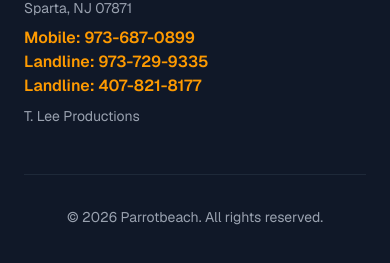
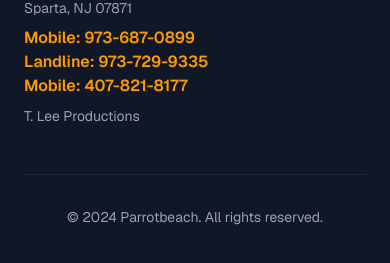
Before and after one commit to w5962921/my-v0-website, a Next.js app: page / in a window 390 px wide. Shown: the part 9073-9336 px from the top of the page. Built offline with nearby package versions, Linux system fonts and the light colour scheme.

Commit message:
Update footer: new phone number placeholder and year 2024

```diff
--- a/app/about/page.tsx
+++ b/app/about/page.tsx
@@ -274,12 +274,12 @@ export default function About() {
               <p className="text-gray-400 text-sm">Sparta, NJ 07871</p>
               <p className="text-amber-500 font-semibold mt-2">Mobile: 973-687-0899</p>
               <p className="text-amber-500 font-semibold">Landline: 973-729-9335</p>
-              <p className="text-amber-500 font-semibold">Landline: 407-821-8177</p>
+              <p className="text-amber-500 font-semibold">Mobile: 407-821-8177</p>
               <p className="text-gray-400 text-sm mt-2">T. Lee Productions</p>
             </div>
           </div>
           <div className="border-t border-gray-800 pt-8 text-center text-gray-400 text-sm">
-            <p>&copy; 2026 Parrotbeach. All rights reserved.</p>
+            <p>&copy; 2024 Parrotbeach. All rights reserved.</p>
           </div>
         </div>
       </footer>
--- a/app/contact/page.tsx
+++ b/app/contact/page.tsx
@@ -265,10 +265,10 @@ function ContactContent() {
             <div><h3 className="font-serif font-bold text-amber-500 text-lg mb-4">Parrotbeach</h3><p className="text-gray-400 text-sm">Luxury travel experiences for discerning travelers.</p></div>
             <div><h4 className="font-semibold mb-4 text-white">Discover</h4><ul className="space-y-2 text-gray-400 text-sm"><li><Link href="/destinations">Destinations</Link></li><li><Link href="/experiences">Experiences</Link></li><li><Link href="/services">Services</Link></li></ul></div>
             <div><h4 className="font-semibold mb-4 text-white">Company</h4><ul className="space-y-2 text-gray-400 text-sm"><li><Link href="/about">About Us</Link></li><li><Link href="/faq">FAQ</Link></li><li><Link href="/contact">Contact</Link></li></ul></div>
-            <div><h4 className="font-semibold mb-4 text-white">Contact</h4><p className="text-gray-400 text-sm">Gary Seitz</p><p className="text-gray-400 text-sm">13 Green Apple Ct</p><p className="text-gray-400 text-sm">Sparta, NJ 07871</p><p className="text-amber-500 font-semibold mt-2">Mobile: 973-687-0899</p><p className="text-amber-500 font-semibold">Landline: 973-729-9335</p>              <p className="text-amber-500 font-semibold">Landline: 407-821-8177</p>
+            <div><h4 className="font-semibold mb-4 text-white">Contact</h4><p className="text-gray-400 text-sm">Gary Seitz</p><p className="text-gray-400 text-sm">13 Green Apple Ct</p><p className="text-gray-400 text-sm">Sparta, NJ 07871</p><p className="text-amber-500 font-semibold mt-2">Mobile: 973-687-0899</p><p className="text-amber-500 font-semibold">Landline: 973-729-9335</p>              <p className="text-amber-500 font-semibold">Mobile: 407-821-8177</p>
 <p className="text-gray-400 text-sm mt-2">T. Lee Productions</p></div>
           </div>
-          <div className="border-t border-gray-800 pt-8 text-center text-gray-400 text-sm">&copy; 2026 Parrotbeach. All rights reserved.</div>
+          <div className="border-t border-gray-800 pt-8 text-center text-gray-400 text-sm">&copy; 2024 Parrotbeach. All rights reserved.</div>
         </div>
       </footer>
     </div>
--- a/app/destinations/page.tsx
+++ b/app/destinations/page.tsx
@@ -408,13 +408,13 @@ export default function DestinationsPage() {
               <p className="text-gray-400 text-sm">Sparta, NJ 07871</p>
               <p className="text-amber-500 font-semibold mt-2">Mobile: 973-687-0899</p>
               <p className="text-amber-500 font-semibold">Landline: 973-729-9335</p>
-                            <p className="text-amber-500 font-semibold">Landline: 407-821-8177</p>
+                            <p className="text-amber-500 font-semibold">Mobile: 407-821-8177</p>
 
               <p className="text-gray-400 text-sm mt-2">T. Lee Productions</p>
             </div>
           </div>
           <div className="border-t border-gray-800 pt-8 text-center text-gray-400 text-sm">
-            <p>&copy; 2026 Parrotbeach. All rights reserved.</p>
+            <p>&copy; 2024 Parrotbeach. All rights reserved.</p>
           </div>
         </div>
       </footer>
--- a/app/experiences/page.tsx
+++ b/app/experiences/page.tsx
@@ -294,13 +294,13 @@ export default function ExperiencesPage() {
               <p className="text-gray-400 text-sm">Sparta, NJ 07871</p>
               <p className="text-amber-500 font-semibold mt-2">Mobile: 973-687-0899</p>
               <p className="text-amber-500 font-semibold">Landline: 973-729-9335</p>
-                            <p className="text-amber-500 font-semibold">Landline: 407-821-8177</p>
+                            <p className="text-amber-500 font-semibold">Mobile: 407-821-8177</p>
 
               <p className="text-gray-400 text-sm mt-2">T. Lee Productions</p>
             </div>
           </div>
           <div className="border-t border-gray-800 pt-8 text-center text-gray-400 text-sm">
-            <p>&copy; 2026 Parrotbeach. All rights reserved.</p>
+            <p>&copy; 2024 Parrotbeach. All rights reserved.</p>
           </div>
         </div>
       </footer>
--- a/app/faq/page.tsx
+++ b/app/faq/page.tsx
@@ -389,13 +389,13 @@ export default function FAQ() {
               <p className="text-gray-400 text-sm">Sparta, NJ 07871</p>
               <p className="text-amber-500 font-semibold mt-2">Mobile: 973-687-0899</p>
               <p className="text-amber-500 font-semibold">Landline: 973-729-9335</p>
-                            <p className="text-amber-500 font-semibold">Landline: 407-821-8177</p>
+                            <p className="text-amber-500 font-semibold">Mobile: 407-821-8177</p>
 
               <p className="text-gray-400 text-sm mt-2">T. Lee Productions</p>
             </div>
           </div>
           <div className="border-t border-gray-800 pt-8 text-center text-gray-400 text-sm">
-            <p>&copy; 2026 Parrotbeach. All rights reserved.</p>
+            <p>&copy; 2024 Parrotbeach. All rights reserved.</p>
           </div>
         </div>
       </footer>
--- a/app/page.tsx
+++ b/app/page.tsx
@@ -440,13 +440,13 @@ export default function Home() {
               <p className="text-gray-400 text-sm">Sparta, NJ 07871</p>
               <p className="text-amber-500 font-semibold mt-2">Mobile: 973-687-0899</p>
               <p className="text-amber-500 font-semibold">Landline: 973-729-9335</p>
-                            <p className="text-amber-500 font-semibold">Landline: 407-821-8177</p>
+                            <p className="text-amber-500 font-semibold">Mobile: 407-821-8177</p>
 
               <p className="text-gray-400 text-sm mt-2">T. Lee Productions</p>
             </div>
           </div>
           <div className="border-t border-gray-800 pt-8 text-center text-gray-400 text-sm">
-            <p>&copy; 2026 Parrotbeach. All rights reserved.</p>
+            <p>&copy; 2024 Parrotbeach. All rights reserved.</p>
           </div>
         </div>
       </footer>
--- a/app/reviews/page.tsx
+++ b/app/reviews/page.tsx
@@ -446,13 +446,13 @@ export default function ReviewsPage() {
               <p className="text-gray-400 text-sm">Sparta, NJ 07871</p>
               <p className="text-amber-500 font-semibold mt-2">Mobile: 973-687-0899</p>
               <p className="text-amber-500 font-semibold">Landline: 973-729-9335</p>
-                            <p className="text-amber-500 font-semibold">Landline: 407-821-8177</p>
+                            <p className="text-amber-500 font-semibold">Mobile: 407-821-8177</p>
 
               <p className="text-gray-400 text-sm mt-2">T. Lee Productions</p>
             </div>
           </div>
           <div className="border-t border-gray-800 pt-8 text-center text-gray-400 text-sm">
-            <p>&copy; 2026 Parrotbeach. All rights reserved.</p>
+            <p>&copy; 2024 Parrotbeach. All rights reserved.</p>
           </div>
         </div>
       </footer>
--- a/app/services/page.tsx
+++ b/app/services/page.tsx
@@ -186,10 +186,10 @@ export default function ServicesPage() {
           <div><h3 className="font-serif font-bold text-amber-500 text-lg mb-4">Parrotbeach</h3><p className="text-gray-400 text-sm">Luxury travel experiences for discerning travelers.</p></div>
           <div><h4 className="font-semibold mb-4 text-white">Discover</h4><ul className="space-y-2 text-gray-400 text-sm"><li><Link href="/destinations">Destinations</Link></li><li><Link href="/experiences">Experiences</Link></li><li><Link href="/services">Services</Link></li></ul></div>
           <div><h4 className="font-semibold mb-4 text-white">Company</h4><ul className="space-y-2 text-gray-400 text-sm"><li><Link href="/about">About Us</Link></li><li><Link href="/faq">FAQ</Link></li><li><Link href="/contact">Contact</Link></li></ul></div>
-          <div><h4 className="font-semibold mb-4 text-white">Contact</h4><p className="text-gray-400 text-sm">Gary Seitz</p><p className="text-gray-400 text-sm">13 Green Apple Ct</p><p className="text-gray-400 text-sm">Sparta, NJ 07871</p><p className="text-amber-500 font-semibold mt-2">Mobile: 973-687-0899</p><p className="text-amber-500 font-semibold">Landline: 973-729-9335</p>              <p className="text-amber-500 font-semibold">Landline: 407-821-8177</p>
+          <div><h4 className="font-semibold mb-4 text-white">Contact</h4><p className="text-gray-400 text-sm">Gary Seitz</p><p className="text-gray-400 text-sm">13 Green Apple Ct</p><p className="text-gray-400 text-sm">Sparta, NJ 07871</p><p className="text-amber-500 font-semibold mt-2">Mobile: 973-687-0899</p><p className="text-amber-500 font-semibold">Landline: 973-729-9335</p>              <p className="text-amber-500 font-semibold">Mobile: 407-821-8177</p>
 <p className="text-gray-400 text-sm mt-2">T. Lee Productions</p></div>
         </div>
-        <div className="border-t border-gray-800 pt-8 text-center text-gray-400 text-sm">&copy; 2026 Parrotbeach. All rights reserved.</div>
+        <div className="border-t border-gray-800 pt-8 text-center text-gray-400 text-sm">&copy; 2024 Parrotbeach. All rights reserved.</div>
       </footer>
     </div>
   )
```
